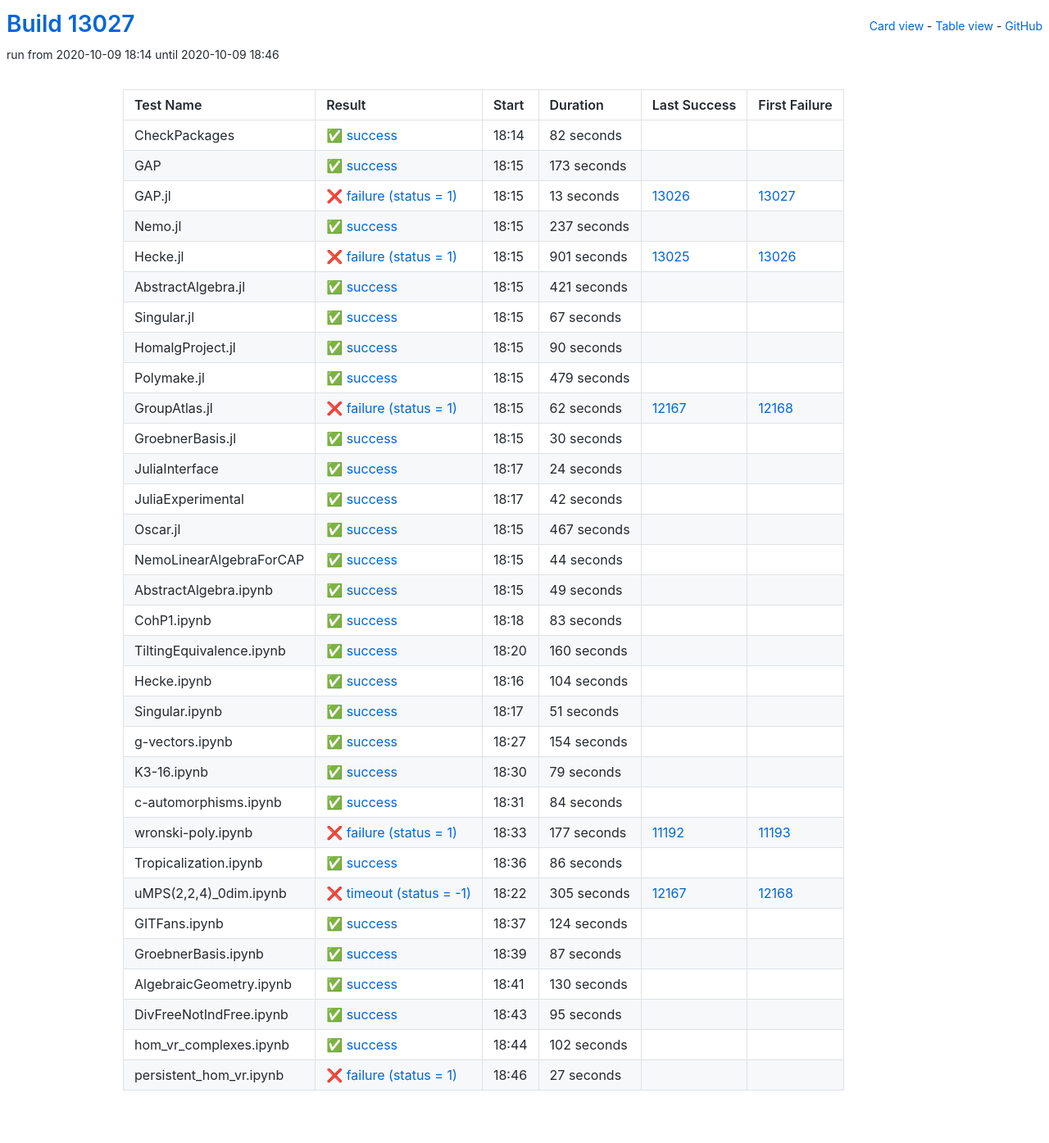
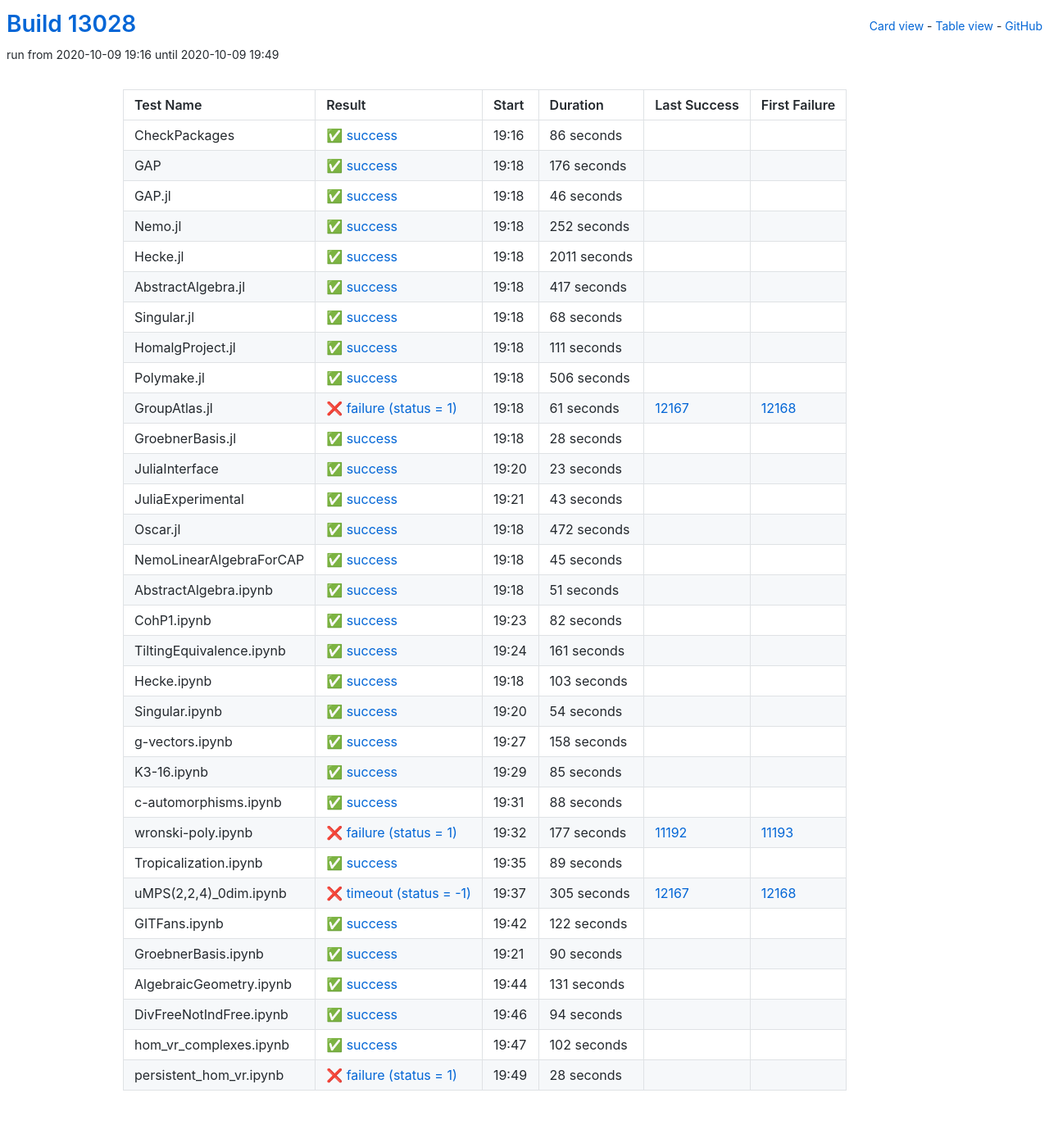
Before and after one commit to oscar-system/oscar-ci-status, a Jekyll site: the page built from table.html, in a window 1280 px wide. Shown: the whole page at 82% size. Built offline with Jekyll 4.4.1, drawn with Linux system fonts in a browser that asks for light colours.

Commit message:
Build #13028

```diff
--- a/_data/ci.yml
+++ b/_data/ci.yml
@@ -1,6 +1,6 @@
 ---
-build: 13027
-build_url: https://oscarci.mathematik.uni-kl.de/job/oscar/13027/
+build: 13028
+build_url: https://oscarci.mathematik.uni-kl.de/job/oscar/13028/
 job: oscar
 organization: oscar-system
 repo: oscar-ci-status
@@ -8,8 +8,200 @@
 tests:
 - name: CheckPackages
   id: checkpackages
-  log: https://oscarci.mathematik.uni-kl.de/job/oscar/13027/artifact/logs/build-13027/CheckPackages.log
-  start: 2020-10-09 18:14
+  log: https://oscarci.mathematik.uni-kl.de/job/oscar/13028/artifact/logs/build-13028/CheckPackages.log
+  start: 2020-10-09 19:16
+  success: true
+  exitcode: 0
+  status: success
+  duration: 86
+  last_success: false
+  last_success_url:
+  first_failure: false
+  first_failure_url:
+- name: GAP
+  id: gap
+  log: https://oscarci.mathematik.uni-kl.de/job/oscar/13028/artifact/logs/build-13028/GAP.log
+  start: 2020-10-09 19:18
+  success: true
+  exitcode: 0
+  status: success
+  duration: 176
+  last_success: false
+  last_success_url:
+  first_failure: false
+  first_failure_url:
+- name: GAP.jl
+  id: gap-jl
+  log: https://oscarci.mathematik.uni-kl.de/job/oscar/13028/artifact/logs/build-13028/GAP.jl.log
+  start: 2020-10-09 19:18
+  success: true
+  exitcode: 0
+  status: success
+  duration: 46
+  last_success: false
+  last_success_url:
+  first_failure: false
+  first_failure_url:
+- name: Nemo.jl
+  id: nemo-jl
+  log: https://oscarci.mathematik.uni-kl.de/job/oscar/13028/artifact/logs/build-13028/Nemo.jl.log
+  start: 2020-10-09 19:18
+  success: true
+  exitcode: 0
+  status: success
+  duration: 252
+  last_success: false
+  last_success_url:
+  first_failure: false
+  first_failure_url:
+- name: Hecke.jl
+  id: hecke-jl
+  log: https://oscarci.mathematik.uni-kl.de/job/oscar/13028/artifact/logs/build-13028/Hecke.jl.log
+  start: 2020-10-09 19:18
+  success: true
+  exitcode: 0
+  status: success
+  duration: 2011
+  last_success: false
+  last_success_url:
+  first_failure: false
+  first_failure_url:
+- name: AbstractAlgebra.jl
+  id: abstractalgebra-jl
+  log: https://oscarci.mathematik.uni-kl.de/job/oscar/13028/artifact/logs/build-13028/AbstractAlgebra.jl.log
+  start: 2020-10-09 19:18
+  success: true
+  exitcode: 0
+  status: success
+  duration: 417
+  last_success: false
+  last_success_url:
+  first_failure: false
+  first_failure_url:
+- name: Singular.jl
+  id: singular-jl
+  log: https://oscarci.mathematik.uni-kl.de/job/oscar/13028/artifact/logs/build-13028/Singular.jl.log
+  start: 2020-10-09 19:18
+  success: true
+  exitcode: 0
+  status: success
+  duration: 68
+  last_success: false
+  last_success_url:
+  first_failure: false
+  first_failure_url:
+- name: HomalgProject.jl
+  id: homalgproject-jl
+  log: https://oscarci.mathematik.uni-kl.de/job/oscar/13028/artifact/logs/build-13028/HomalgProject.jl.log
+  start: 2020-10-09 19:18
+  success: true
+  exitcode: 0
+  status: success
+  duration: 111
+  last_success: false
+  last_success_url:
+  first_failure: false
+  first_failure_url:
+- name: Polymake.jl
+  id: polymake-jl
+  log: https://oscarci.mathematik.uni-kl.de/job/oscar/13028/artifact/logs/build-13028/Polymake.jl.log
+  start: 2020-10-09 19:18
+  success: true
+  exitcode: 0
+  status: success
+  duration: 506
+  last_success: false
+  last_success_url:
+  first_failure: false
+  first_failure_url:
+- name: GroupAtlas.jl
+  id: groupatlas-jl
+  log: https://oscarci.mathematik.uni-kl.de/job/oscar/13028/artifact/logs/build-13028/GroupAtlas.jl.log
+  start: 2020-10-09 19:18
+  success: false
+  exitcode: 1
+  status: failure
+  duration: 61
+  last_success: 12167
+  last_success_url: https://oscarci.mathematik.uni-kl.de/job/oscar/12167/
+  first_failure: 12168
+  first_failure_url: https://oscarci.mathematik.uni-kl.de/job/oscar/12168/
+- name: GroebnerBasis.jl
+  id: groebnerbasis-jl
+  log: https://oscarci.mathematik.uni-kl.de/job/oscar/13028/artifact/logs/build-13028/GroebnerBasis.jl.log
+  start: 2020-10-09 19:18
+  success: true
+  exitcode: 0
+  status: success
+  duration: 28
+  last_success: false
+  last_success_url:
+  first_failure: false
+  first_failure_url:
+- name: JuliaInterface
+  id: juliainterface
+  log: https://oscarci.mathematik.uni-kl.de/job/oscar/13028/artifact/logs/build-13028/JuliaInterface.log
+  start: 2020-10-09 19:20
+  success: true
+  exitcode: 0
+  status: success
+  duration: 23
+  last_success: false
+  last_success_url:
+  first_failure: false
+  first_failure_url:
+- name: JuliaExperimental
+  id: juliaexperimental
+  log: https://oscarci.mathematik.uni-kl.de/job/oscar/13028/artifact/logs/build-13028/JuliaExperimental.log
+  start: 2020-10-09 19:21
+  success: true
+  exitcode: 0
+  status: success
+  duration: 43
+  last_success: false
+  last_success_url:
+  first_failure: false
+  first_failure_url:
+- name: Oscar.jl
+  id: oscar-jl
+  log: https://oscarci.mathematik.uni-kl.de/job/oscar/13028/artifact/logs/build-13028/Oscar.jl.log
+  start: 2020-10-09 19:18
+  success: true
+  exitcode: 0
+  status: success
+  duration: 472
+  last_success: false
+  last_success_url:
+  first_failure: false
+  first_failure_url:
+- name: NemoLinearAlgebraForCAP
+  id: nemolinearalgebraforcap
+  log: https://oscarci.mathematik.uni-kl.de/job/oscar/13028/artifact/logs/build-13028/NemoLinearAlgebraForCAP.log
+  start: 2020-10-09 19:18
+  success: true
+  exitcode: 0
+  status: success
+  duration: 45
+  last_success: false
+  last_success_url:
+  first_failure: false
+  first_failure_url:
+- name: AbstractAlgebra.ipynb
+  id: abstractalgebra-ipynb
+  log: https://oscarci.mathematik.uni-kl.de/job/oscar/13028/artifact/logs/build-13028/AbstractAlgebra.ipynb.log
+  start: 2020-10-09 19:18
+  success: true
+  exitcode: 0
+  status: success
+  duration: 51
+  last_success: false
+  last_success_url:
+  first_failure: false
+  first_failure_url:
+- name: CohP1.ipynb
+  id: cohp1-ipynb
+  log: https://oscarci.mathematik.uni-kl.de/job/oscar/13028/artifact/logs/build-13028/CohP1.ipynb.log
+  start: 2020-10-09 19:23
   success: true
   exitcode: 0
   status: success
@@ -18,274 +210,82 @@
   last_success_url:
   first_failure: false
   first_failure_url:
-- name: GAP
-  id: gap
-  log: https://oscarci.mathematik.uni-kl.de/job/oscar/13027/artifact/logs/build-13027/GAP.log
-  start: 2020-10-09 18:15
+- name: TiltingEquivalence.ipynb
+  id: tiltingequivalence-ipynb
+  log: https://oscarci.mathematik.uni-kl.de/job/oscar/13028/artifact/logs/build-13028/TiltingEquivalence.ipynb.log
+  start: 2020-10-09 19:24
   success: true
   exitcode: 0
   status: success
-  duration: 173
-  last_success: false
-  last_success_url:
-  first_failure: false
-  first_failure_url:
-- name: GAP.jl
-  id: gap-jl
-  log: https://oscarci.mathematik.uni-kl.de/job/oscar/13027/artifact/logs/build-13027/GAP.jl.log
-  start: 2020-10-09 18:15
-  success: false
-  exitcode: 1
-  status: failure
-  duration: 13
-  last_success: 13026
-  last_success_url: https://oscarci.mathematik.uni-kl.de/job/oscar/13026/
-  first_failure: 13027
-  first_failure_url: https://oscarci.mathematik.uni-kl.de/job/oscar/13027/
-- name: Nemo.jl
-  id: nemo-jl
-  log: https://oscarci.mathematik.uni-kl.de/job/oscar/13027/artifact/logs/build-13027/Nemo.jl.log
-  start: 2020-10-09 18:15
-  success: true
-  exitcode: 0
-  status: success
-  duration: 237
-  last_success: false
-  last_success_url:
-  first_failure: false
-  first_failure_url:
-- name: Hecke.jl
-  id: hecke-jl
-  log: https://oscarci.mathematik.uni-kl.de/job/oscar/13027/artifact/logs/build-13027/Hecke.jl.log
-  start: 2020-10-09 18:15
-  success: false
-  exitcode: 1
-  status: failure
-  duration: 901
-  last_success: 13025
-  last_success_url: https://oscarci.mathematik.uni-kl.de/job/oscar/13025/
-  first_failure: 13026
-  first_failure_url: https://oscarci.mathematik.uni-kl.de/job/oscar/13026/
-- name: AbstractAlgebra.jl
-  id: abstractalgebra-jl
-  log: https://oscarci.mathematik.uni-kl.de/job/oscar/13027/artifact/logs/build-13027/AbstractAlgebra.jl.log
-  start: 2020-10-09 18:15
-  success: true
-  exitcode: 0
-  status: success
-  duration: 421
-  last_success: false
-  last_success_url:
-  first_failure: false
-  first_failure_url:
-- name: Singular.jl
-  id: singular-jl
-  log: https://oscarci.mathematik.uni-kl.de/job/oscar/13027/artifact/logs/build-13027/Singular.jl.log
-  start: 2020-10-09 18:15
-  success: true
-  exitcode: 0
-  status: success
-  duration: 67
-  last_success: false
-  last_success_url:
-  first_failure: false
-  first_failure_url:
-- name: HomalgProject.jl
-  id: homalgproject-jl
-  log: https://oscarci.mathematik.uni-kl.de/job/oscar/13027/artifact/logs/build-13027/HomalgProject.jl.log
-  start: 2020-10-09 18:15
-  success: true
-  exitcode: 0
-  status: success
-  duration: 90
-  last_success: false
-  last_success_url:
-  first_failure: false
-  first_failure_url:
-- name: Polymake.jl
-  id: polymake-jl
-  log: https://oscarci.mathematik.uni-kl.de/job/oscar/13027/artifact/logs/build-13027/Polymake.jl.log
-  start: 2020-10-09 18:15
-  success: true
-  exitcode: 0
-  status: success
-  duration: 479
-  last_success: false
-  last_success_url:
-  first_failure: false
-  first_failure_url:
-- name: GroupAtlas.jl
-  id: groupatlas-jl
-  log: https://oscarci.mathematik.uni-kl.de/job/oscar/13027/artifact/logs/build-13027/GroupAtlas.jl.log
-  start: 2020-10-09 18:15
-  success: false
-  exitcode: 1
-  status: failure
-  duration: 62
-  last_success: 12167
-  last_success_url: https://oscarci.mathematik.uni-kl.de/job/oscar/12167/
-  first_failure: 12168
-  first_failure_url: https://oscarci.mathematik.uni-kl.de/job/oscar/12168/
-- name: GroebnerBasis.jl
-  id: groebnerbasis-jl
-  log: https://oscarci.mathematik.uni-kl.de/job/oscar/13027/artifact/logs/build-13027/GroebnerBasis.jl.log
-  start: 2020-10-09 18:15
-  success: true
-  exitcode: 0
-  status: success
-  duration: 30
-  last_success: false
-  last_success_url:
-  first_failure: false
-  first_failure_url:
-- name: JuliaInterface
-  id: juliainterface
-  log: https://oscarci.mathematik.uni-kl.de/job/oscar/13027/artifact/logs/build-13027/JuliaInterface.log
-  start: 2020-10-09 18:17
-  success: true
-  exitcode: 0
-  status: success
-  duration: 24
-  last_success: false
-  last_success_url:
-  first_failure: false
-  first_failure_url:
-- name: JuliaExperimental
-  id: juliaexperimental
-  log: https://oscarci.mathematik.uni-kl.de/job/oscar/13027/artifact/logs/build-13027/JuliaExperimental.log
-  start: 2020-10-09 18:17
-  success: true
-  exitcode: 0
-  status: success
-  duration: 42
-  last_success: false
-  last_success_url:
-  first_failure: false
-  first_failure_url:
-- name: Oscar.jl
-  id: oscar-jl
-  log: https://oscarci.mathematik.uni-kl.de/job/oscar/13027/artifact/logs/build-13027/Oscar.jl.log
-  start: 2020-10-09 18:15
-  success: true
-  exitcode: 0
-  status: success
-  duration: 467
-  last_success: false
-  last_success_url:
-  first_failure: false
-  first_failure_url:
-- name: NemoLinearAlgebraForCAP
-  id: nemolinearalgebraforcap
-  log: https://oscarci.mathematik.uni-kl.de/job/oscar/13027/artifact/logs/build-13027/NemoLinearAlgebraForCAP.log
-  start: 2020-10-09 18:15
-  success: true
-  exitcode: 0
-  status: success
-  duration: 44
-  last_success: false
-  last_success_url:
-  first_failure: false
-  first_failure_url:
-- name: AbstractAlgebra.ipynb
-  id: abstractalgebra-ipynb
-  log: https://oscarci.mathematik.uni-kl.de/job/oscar/13027/artifact/logs/build-13027/AbstractAlgebra.ipynb.log
-  start: 2020-10-09 18:15
-  success: true
-  exitcode: 0
-  status: success
-  duration: 49
-  last_success: false
-  last_success_url:
-  first_failure: false
-  first_failure_url:
-- name: CohP1.ipynb
-  id: cohp1-ipynb
-  log: https://oscarci.mathematik.uni-kl.de/job/oscar/13027/artifact/logs/build-13027/CohP1.ipynb.log
-  start: 2020-10-09 18:18
-  success: true
-  exitcode: 0
-  status: success
-  duration: 83
-  last_success: false
-  last_success_url:
-  first_failure: false
-  first_failure_url:
-- name: TiltingEquivalence.ipynb
-  id: tiltingequivalence-ipynb
-  log: https://oscarci.mathematik.uni-kl.de/job/oscar/13027/artifact/logs/build-13027/TiltingEquivalence.ipynb.log
-  start: 2020-10-09 18:20
-  success: true
-  exitcode: 0
-  status: success
-  duration: 160
+  duration: 161
   last_success: false
   last_success_url:
   first_failure: false
   first_failure_url:
 - name: Hecke.ipynb
   id: hecke-ipynb
-  log: https://oscarci.mathematik.uni-kl.de/job/oscar/13027/artifact/logs/build-13027/Hecke.ipynb.log
-  start: 2020-10-09 18:16
+  log: https://oscarci.mathematik.uni-kl.de/job/oscar/13028/artifact/logs/build-13028/Hecke.ipynb.log
+  start: 2020-10-09 19:18
   success: true
   exitcode: 0
   status: success
-  duration: 104
+  duration: 103
   last_success: false
   last_success_url:
   first_failure: false
   first_failure_url:
 - name: Singular.ipynb
   id: singular-ipynb
-  log: https://oscarci.mathematik.uni-kl.de/job/oscar/13027/artifact/logs/build-13027/Singular.ipynb.log
-  start: 2020-10-09 18:17
+  log: https://oscarci.mathematik.uni-kl.de/job/oscar/13028/artifact/logs/build-13028/Singular.ipynb.log
+  start: 2020-10-09 19:20
   success: true
   exitcode: 0
   status: success
-  duration: 51
+  duration: 54
   last_success: false
   last_success_url:
   first_failure: false
   first_failure_url:
 - name: g-vectors.ipynb
   id: g-vectors-ipynb
-  log: https://oscarci.mathematik.uni-kl.de/job/oscar/13027/artifact/logs/build-13027/g-vectors.ipynb.log
-  start: 2020-10-09 18:27
+  log: https://oscarci.mathematik.uni-kl.de/job/oscar/13028/artifact/logs/build-13028/g-vectors.ipynb.log
+  start: 2020-10-09 19:27
   success: true
   exitcode: 0
   status: success
-  duration: 154
+  duration: 158
   last_success: false
   last_success_url:
   first_failure: false
   first_failure_url:
 - name: K3-16.ipynb
   id: k3-16-ipynb
-  log: https://oscarci.mathematik.uni-kl.de/job/oscar/13027/artifact/logs/build-13027/K3-16.ipynb.log
-  start: 2020-10-09 18:30
+  log: https://oscarci.mathematik.uni-kl.de/job/oscar/13028/artifact/logs/build-13028/K3-16.ipynb.log
+  start: 2020-10-09 19:29
   success: true
   exitcode: 0
   status: success
-  duration: 79
+  duration: 85
   last_success: false
   last_success_url:
   first_failure: false
   first_failure_url:
 - name: c-automorphisms.ipynb
   id: c-automorphisms-ipynb
-  log: https://oscarci.mathematik.uni-kl.de/job/oscar/13027/artifact/logs/build-13027/c-automorphisms.ipynb.log
-  start: 2020-10-09 18:31
+  log: https://oscarci.mathematik.uni-kl.de/job/oscar/13028/artifact/logs/build-13028/c-automorphisms.ipynb.log
+  start: 2020-10-09 19:31
   success: true
   exitcode: 0
   status: success
-  duration: 84
+  duration: 88
   last_success: false
   last_success_url:
   first_failure: false
   first_failure_url:
 - name: wronski-poly.ipynb
   id: wronski-poly-ipynb
-  log: https://oscarci.mathematik.uni-kl.de/job/oscar/13027/artifact/logs/build-13027/wronski-poly.ipynb.log
-  start: 2020-10-09 18:33
+  log: https://oscarci.mathematik.uni-kl.de/job/oscar/13028/artifact/logs/build-13028/wronski-poly.ipynb.log
+  start: 2020-10-09 19:32
   success: false
   exitcode: 1
   status: failure
@@ -296,20 +296,20 @@
   first_failure_url: https://oscarci.mathematik.uni-kl.de/job/oscar/11193/
 - name: Tropicalization.ipynb
   id: tropicalization-ipynb
-  log: https://oscarci.mathematik.uni-kl.de/job/oscar/13027/artifact/logs/build-13027/Tropicalization.ipynb.log
-  start: 2020-10-09 18:36
+  log: https://oscarci.mathematik.uni-kl.de/job/oscar/13028/artifact/logs/build-13028/Tropicalization.ipynb.log
+  start: 2020-10-09 19:35
   success: true
   exitcode: 0
   status: success
-  duration: 86
+  duration: 89
   last_success: false
   last_success_url:
   first_failure: false
   first_failure_url:
 - name: uMPS(2,2,4)_0dim.ipynb
   id: umps-2-2-4-0dim-ipynb
-  log: https://oscarci.mathematik.uni-kl.de/job/oscar/13027/artifact/logs/build-13027/uMPS-2-2-4-_0dim.ipynb.log
-  start: 2020-10-09 18:22
+  log: https://oscarci.mathematik.uni-kl.de/job/oscar/13028/artifact/logs/build-13028/uMPS-2-2-4-_0dim.ipynb.log
+  start: 2020-10-09 19:37
   success: false
   exitcode: -1
   status: timeout
@@ -320,56 +320,56 @@
   first_failure_url: https://oscarci.mathematik.uni-kl.de/job/oscar/12168/
 - name: GITFans.ipynb
   id: gitfans-ipynb
-  log: https://oscarci.mathematik.uni-kl.de/job/oscar/13027/artifact/logs/build-13027/GITFans.ipynb.log
-  start: 2020-10-09 18:37
+  log: https://oscarci.mathematik.uni-kl.de/job/oscar/13028/artifact/logs/build-13028/GITFans.ipynb.log
+  start: 2020-10-09 19:42
   success: true
   exitcode: 0
   status: success
-  duration: 124
+  duration: 122
   last_success: false
   last_success_url:
   first_failure: false
   first_failure_url:
 - name: GroebnerBasis.ipynb
   id: groebnerbasis-ipynb
-  log: https://oscarci.mathematik.uni-kl.de/job/oscar/13027/artifact/logs/build-13027/GroebnerBasis.ipynb.log
-  start: 2020-10-09 18:39
+  log: https://oscarci.mathematik.uni-kl.de/job/oscar/13028/artifact/logs/build-13028/GroebnerBasis.ipynb.log
+  start: 2020-10-09 19:21
   success: true
   exitcode: 0
   status: success
-  duration: 87
+  duration: 90
   last_success: false
   last_success_url:
   first_failure: false
   first_failure_url:
 - name: AlgebraicGeometry.ipynb
   id: algebraicgeometry-ipynb
-  log: https://oscarci.mathematik.uni-kl.de/job/oscar/13027/artifact/logs/build-13027/AlgebraicGeometry.ipynb.log
-  start: 2020-10-09 18:41
+  log: https://oscarci.mathematik.uni-kl.de/job/oscar/13028/artifact/logs/build-13028/AlgebraicGeometry.ipynb.log
+  start: 2020-10-09 19:44
   success: true
   exitcode: 0
   status: success
-  duration: 130
+  duration: 131
   last_success: false
   last_success_url:
   first_failure: false
   first_failure_url:
 - name: DivFreeNotIndFree.ipynb
   id: divfreenotindfree-ipynb
-  log: https://oscarci.mathematik.uni-kl.de/job/oscar/13027/artifact/logs/build-13027/DivFreeNotIndFree.ipynb.log
-  start: 2020-10-09 18:43
+  log: https://oscarci.mathematik.uni-kl.de/job/oscar/13028/artifact/logs/build-13028/DivFreeNotIndFree.ipynb.log
+  start: 2020-10-09 19:46
   success: true
   exitcode: 0
   status: success
-  duration: 95
+  duration: 94
   last_success: false
   last_success_url:
   first_failure: false
   first_failure_url:
 - name: hom_vr_complexes.ipynb
   id: hom-vr-complexes-ipynb
-  log: https://oscarci.mathematik.uni-kl.de/job/oscar/13027/artifact/logs/build-13027/hom_vr_complexes.ipynb.log
-  start: 2020-10-09 18:44
+  log: https://oscarci.mathematik.uni-kl.de/job/oscar/13028/artifact/logs/build-13028/hom_vr_complexes.ipynb.log
+  start: 2020-10-09 19:47
   success: true
   exitcode: 0
   status: success
@@ -380,12 +380,12 @@
   first_failure_url:
 - name: persistent_hom_vr.ipynb
   id: persistent-hom-vr-ipynb
-  log: https://oscarci.mathematik.uni-kl.de/job/oscar/13027/artifact/logs/build-13027/persistent_hom_vr.ipynb.log
-  start: 2020-10-09 18:46
+  log: https://oscarci.mathematik.uni-kl.de/job/oscar/13028/artifact/logs/build-13028/persistent_hom_vr.ipynb.log
+  start: 2020-10-09 19:49
   success: false
   exitcode: 1
   status: failure
-  duration: 27
+  duration: 28
   last_success: false
   last_success_url:
   first_failure: false
```
Also changed, not shown: README.md.
